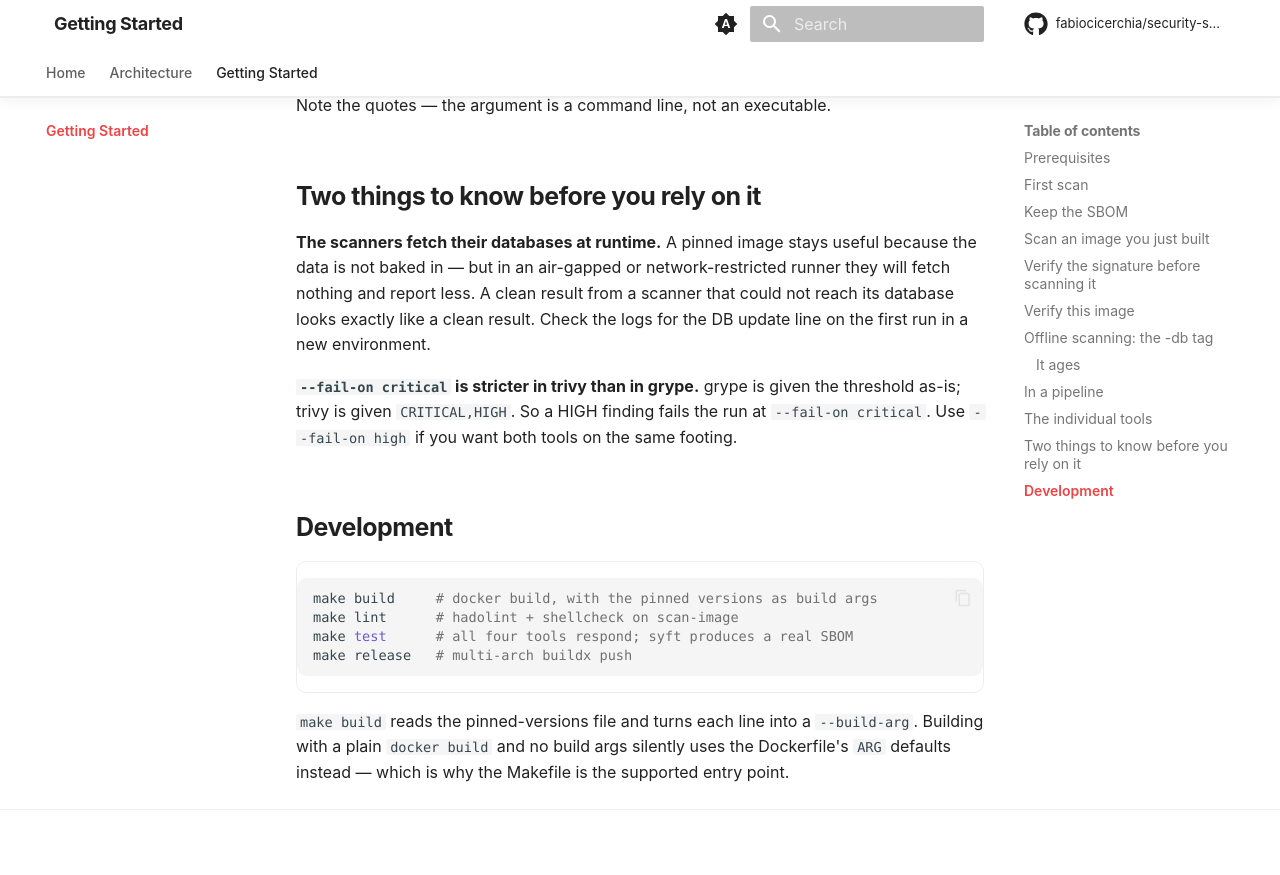
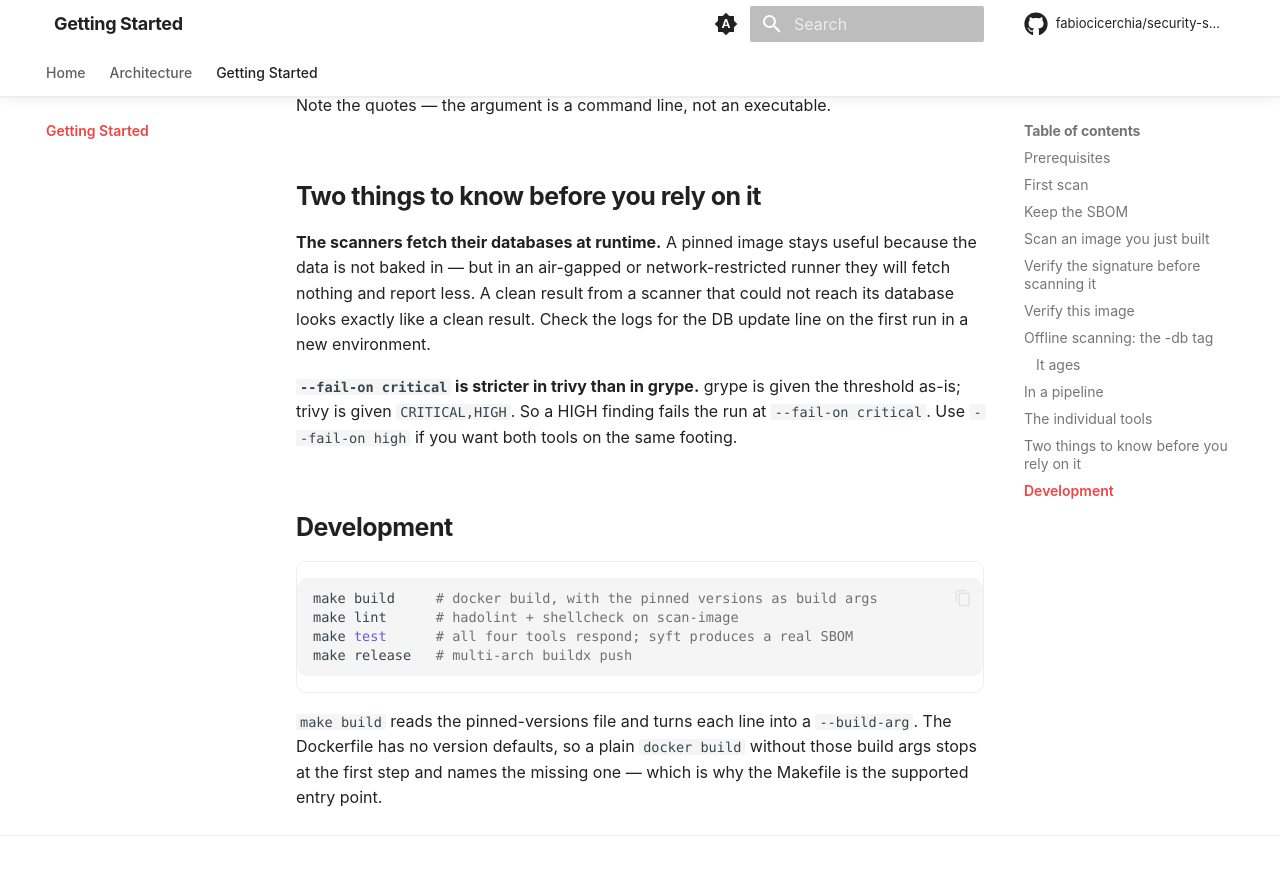
Before and after one commit to fabiocicerchia/security-scanner-toolbox, an MkDocs documentation site: the page built from docs/getting-started.md, in a window 1280 px wide and 900 px high, scrolled down 4682 px. Shown: the top 875 px of the window. Built offline with MkDocs 1.6.1 and Material for MkDocs 9.7.7, drawn with Linux system fonts in a browser that asks for light colours; comment, search, counter and statistics services are not loaded.

Commit message:
fix(docker): drop the tool-version ARG defaults from the Dockerfile
versions.env is the single source of truth for the four scanner versions,
and CLAUDE.md forbids hardcoding one in the Dockerfile. The ARG defaults
were a second copy that a plain `docker build` would quietly ship. The
fetch stage now fails at its first step, naming the missing build arg.

Co-Authored-By: Claude Sonnet 5.5 <noreply@anthropic.com>
Claude-Session: https://claude.ai/code/session_01GDzQWbx24pPrSqnK5wDpVs

````diff
--- a/docs/getting-started.md
+++ b/docs/getting-started.md
@@ -222,6 +222,6 @@ make release   # multi-arch buildx push
 ```
 
 `make build` reads the pinned-versions file and turns each line into a
-`--build-arg`. Building with a plain `docker build` and no build args silently
-uses the Dockerfile's `ARG` defaults instead — which is why the Makefile is the
-supported entry point.
+`--build-arg`. The Dockerfile has no version defaults, so a plain
+`docker build` without those build args stops at the first step and names the
+missing one — which is why the Makefile is the supported entry point.
````
Also changed, not shown: 2 other files.
